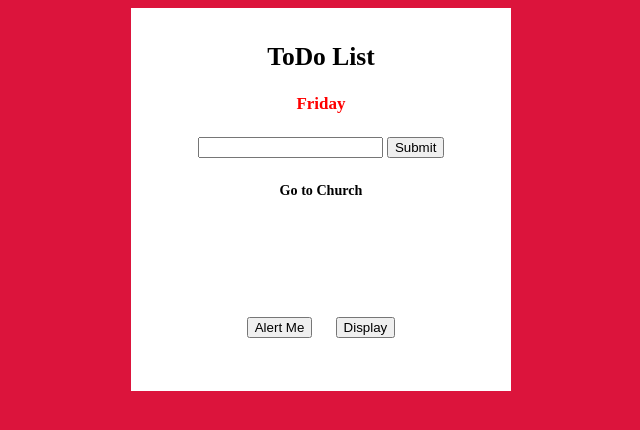
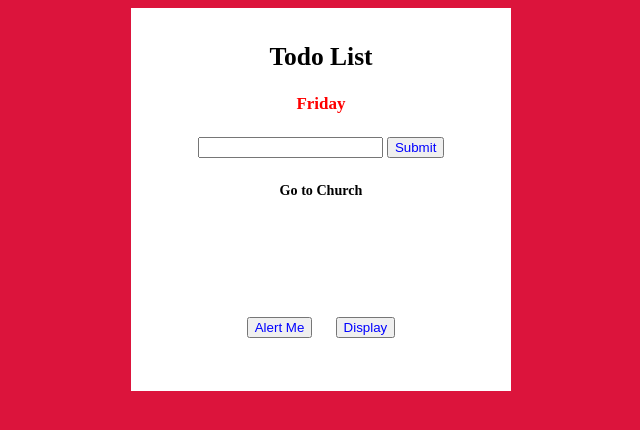
Before and after one commit to Monica-Macharia/to-do-list, a plain HTML site: page index.html in a window 1280 px wide. Shown: the whole page, without its empty margins (319-959 px from the left). Drawn offline with Linux system fonts and the light colour scheme.

Commit message:
style:color change on the DOM

```diff
--- a/index.html
+++ b/index.html
@@ -9,7 +9,7 @@
             <h4 class="day">Monday</h4>
             <form>
                 <input type="text" id="value">
-                <button>Submit</button>
+                <button class="submit">Submit</button>
             </form>
             <h5>Go to Church</h5>
             <div class="buttons">
--- a/index.js
+++ b/index.js
@@ -16,8 +16,16 @@
  }
  currentDay()
 
-// function changeTitle(newTitle){
-//     let h2 =document.querySelector("h2")
-//     h2.textContent = newTitle
-// }
-// changeTitle("Todo List")
+function changeTitle(newTitle){
+    let h2 =document.querySelector("h2")
+    h2.textContent = newTitle
+}
+changeTitle("Todo List")
+
+function changeButtonColor(){
+
+    document.querySelector(".submit").style.color= "blue"
+    document.querySelector(".alert").style.color="blue"
+    document.querySelector(".display").style.color="blue"
+}
+changeButtonColor()
```
